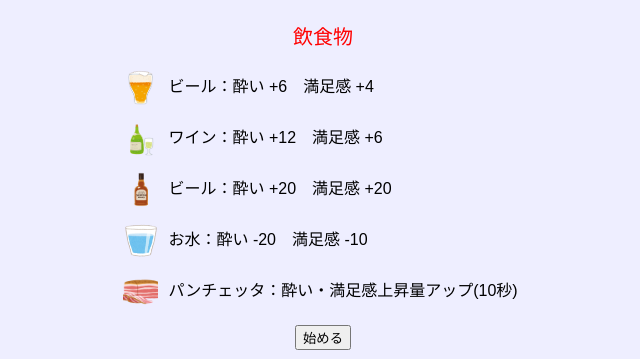
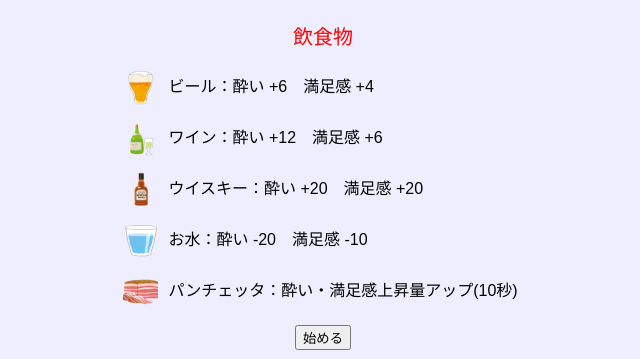
Before and after one commit to Hamham-create/drinking-simulator, a plain HTML site: page index.html in a window 1280 px wide. Shown: the part 232-591 px from the top of the page, without its empty margins (317-957 px from the left). Drawn offline with Linux system fonts and the light colour scheme.

Commit message:
Add files via upload

```diff
--- a/index.html
+++ b/index.html
@@ -22,7 +22,7 @@
 <p>
 <img src="beer_glass.png" class="ruleIcon"> ビール：酔い +6　満足感 +4</p>
 <img src="drink_sparkling_wine.png" class="ruleIcon"> ワイン：酔い +12　満足感 +6</p>
-<img src="drink_whisky_scotch.png" class="ruleIcon"> ビール：酔い +20　満足感 +20</p>
+<img src="drink_whisky_scotch.png" class="ruleIcon"> ウイスキー：酔い +20　満足感 +20</p>
 <img src="medicine_cup_water.png" class="ruleIcon"> お水：酔い -20　満足感 -10</p>
 <img src="kunsei_bacon.png" class="ruleIcon"> パンチェッタ：酔い・満足感上昇量アップ(10秒)</p>
 </div>
```
